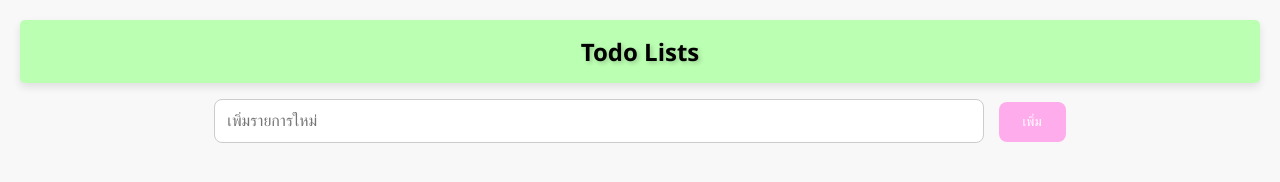
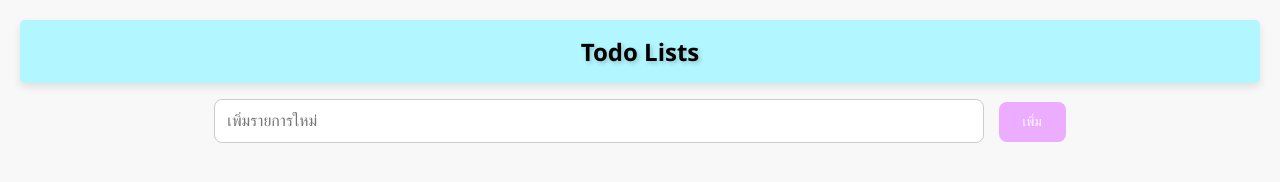
Before and after one commit to 65160384/88726065, a plain HTML site: page LAB07/todo.html in a window 1280 px wide. Drawn offline with Linux system fonts and the light colour scheme.

Commit message:
ปรับสไตล์ CSS เพิ่มความสวยงาม

```diff
--- a/LAB07/styles.css
+++ b/LAB07/styles.css
@@ -8,7 +8,7 @@ body {
     h1 {
     color: #333;
     font-size: 24px;
-    background-color: #bbffb2;
+    background-color: #b2f6ff;
     padding: 15px;
     border-radius: 5px;
     color: rgb(0, 0, 0);
@@ -25,7 +25,7 @@ body {
     padding: 15px;
     margin: 10px 0;
     border-radius: 8px;
-    box-shadow: 0 2px 4px rgba(0, 0, 0, 0.1);
+    box-shadow: 0 2px 4px rgba(87, 86, 86, 0.1);
     display: flex;
     justify-content: space-between;
     align-items: center;
@@ -45,7 +45,7 @@ body {
     }
     button {
     padding: 12px 24px;
-    background-color: #ffaced;
+    background-color: #ecacff;
     color: white;
     border: none;
     border-radius: 8px;
@@ -53,5 +53,5 @@ body {
     transition: background-color 0.3s;
     }
     button:hover {
-    background-color: #0056b3;
+    background-color: #a400b3;
     }
```
